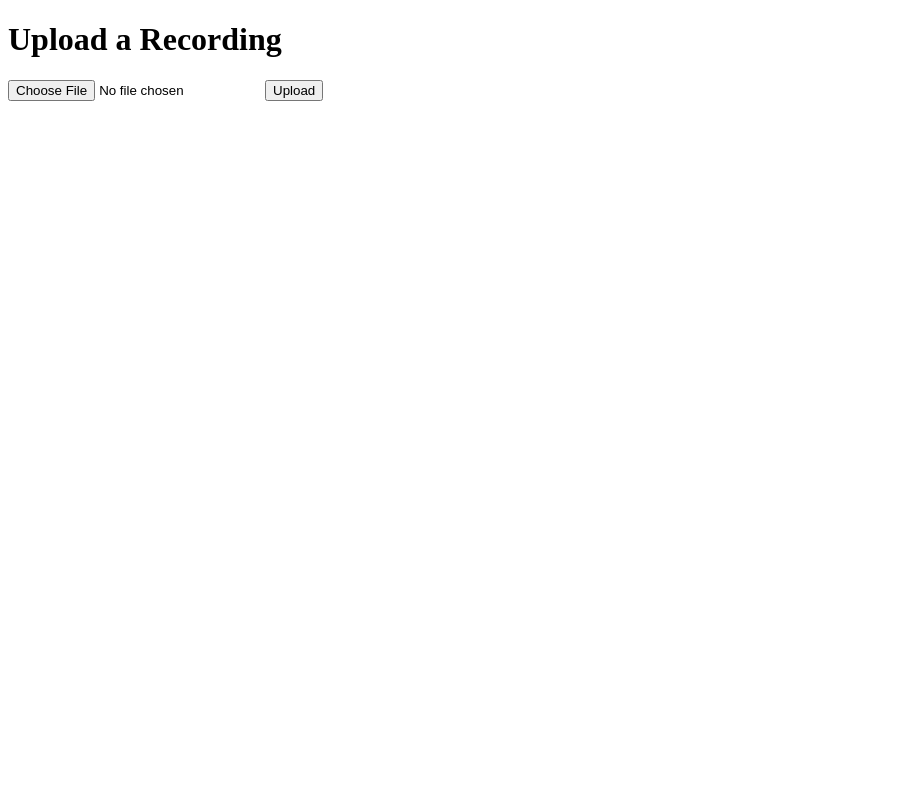
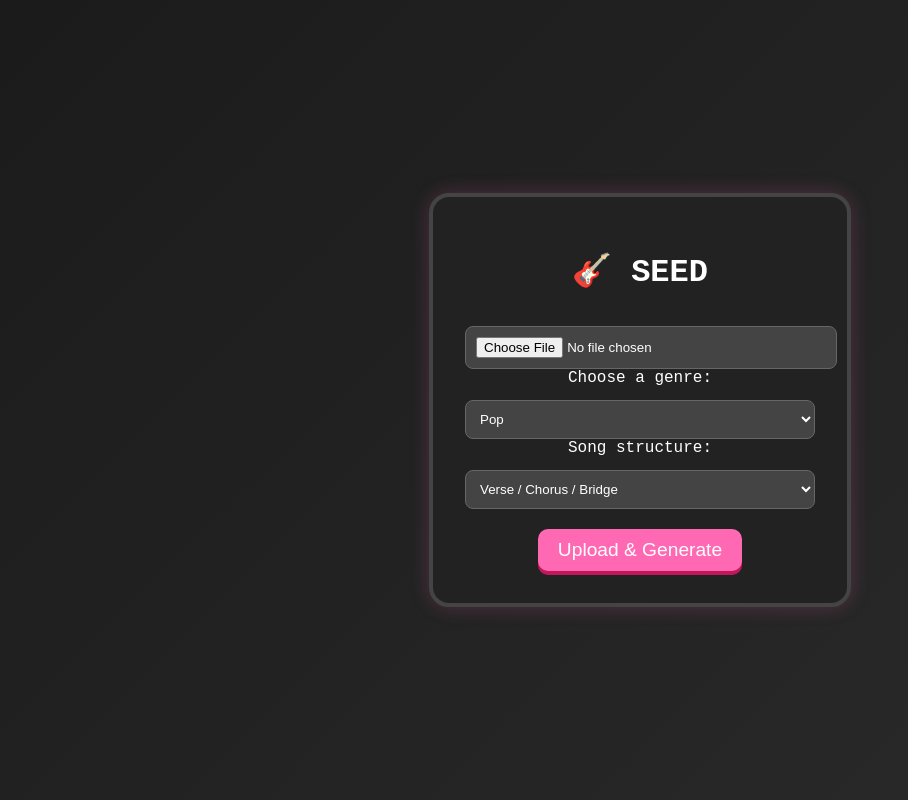
Before and after one commit to max2dmax/seed, a Flask app: page / in a window 1280 px wide. Shown: the whole page, without its empty margins (0-908 px from the left). Run offline with Flask 3, Linux system fonts and the light colour scheme.

Commit message:
Facelift of the century!

```diff
--- a/templates/index.html
+++ b/templates/index.html
@@ -1,11 +1,82 @@
 <!DOCTYPE html>
-<html>
-<head><title>Upload Your Riff</title></head>
+<html lang="en">
+<head>
+    <meta charset="UTF-8">
+    <meta name="viewport" content="width=device-width, initial-scale=1.0">
+    <title>SEED - AI Song Framework</title>
+    <style>
+        body {
+            background: linear-gradient(135deg, #1b1b1b, #2b2b2b);
+            color: #fff;
+            font-family: 'Courier New', monospace;
+            display: flex;
+            justify-content: center;
+            align-items: center;
+            height: 100vh;
+            margin: 0;
+        }
+
+        .pedal-container {
+            background: #222;
+            border: 4px solid #444;
+            border-radius: 20px;
+            box-shadow: 0 0 20px rgba(255, 105, 180, 0.2);
+            padding: 2em;
+            width: 350px;
+            text-align: center;
+        }
+
+        .pedal-button {
+            background: hotpink;
+            border: none;
+            color: #fff;
+            font-size: 1.2em;
+            padding: 10px 20px;
+            margin-top: 1em;
+            border-radius: 10px;
+            box-shadow: 0 4px #c2185b;
+            cursor: pointer;
+        }
+
+        .pedal-button:hover {
+            background: #ff69b4;
+        }
+
+        select, input[type="file"] {
+            background: #444;
+            color: #fff;
+            border: 1px solid #666;
+            padding: 10px;
+            border-radius: 8px;
+            margin-top: 1em;
+            width: 100%;
+        }
+    </style>
+</head>
 <body>
-    <h1>Upload a Recording</h1>
-    <form action="/upload" method="POST" enctype="multipart/form-data">
-      <input type="file" name="file">
-      <input type="submit" value="Upload">
-    </form>
+    <div class="pedal-container">
+        <h1>🎸 SEED</h1>
+        <form action="/upload" method="post" enctype="multipart/form-data">
+            <input type="file" name="file" required><br>
+
+            <label for="genre">Choose a genre:</label><br>
+            <select name="genre" id="genre">
+                <option value="pop">Pop</option>
+                <option value="rock">Rock</option>
+                <option value="lofi">Lo-Fi</option>
+                <option value="country">Country</option>
+                <option value="hiphop">Hip Hop</option>
+            </select><br>
+
+            <label for="structure">Song structure:</label><br>
+            <select name="structure" id="structure">
+                <option value="verse-chorus-bridge">Verse / Chorus / Bridge</option>
+                <option value="chorus-only">Chorus Only</option>
+                <option value="build">Build-Up Drop Outro</option>
+            </select><br>
+
+            <input class="pedal-button" type="submit" value="Upload & Generate">
+        </form>
+    </div>
 </body>
 </html>
```
